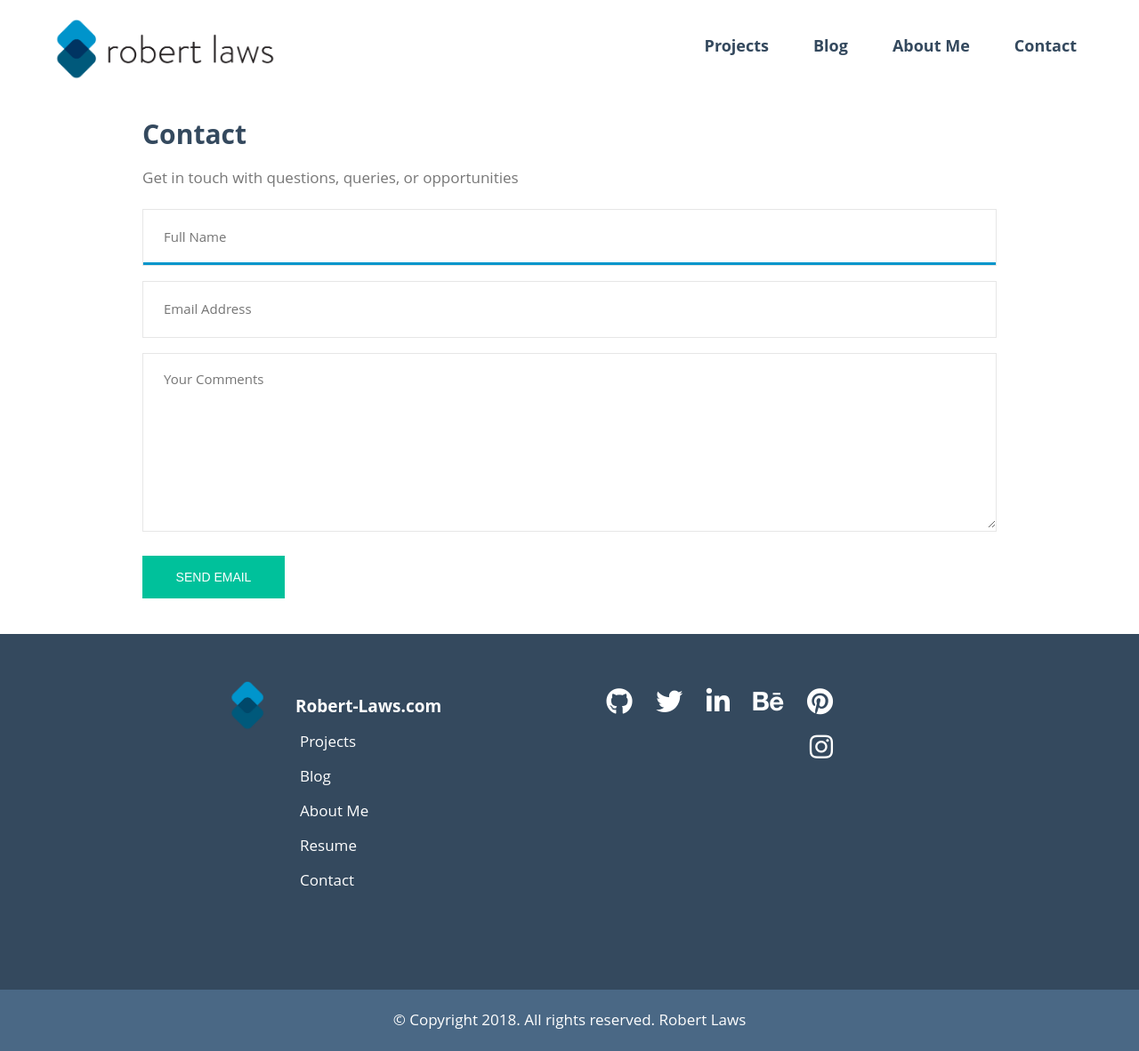
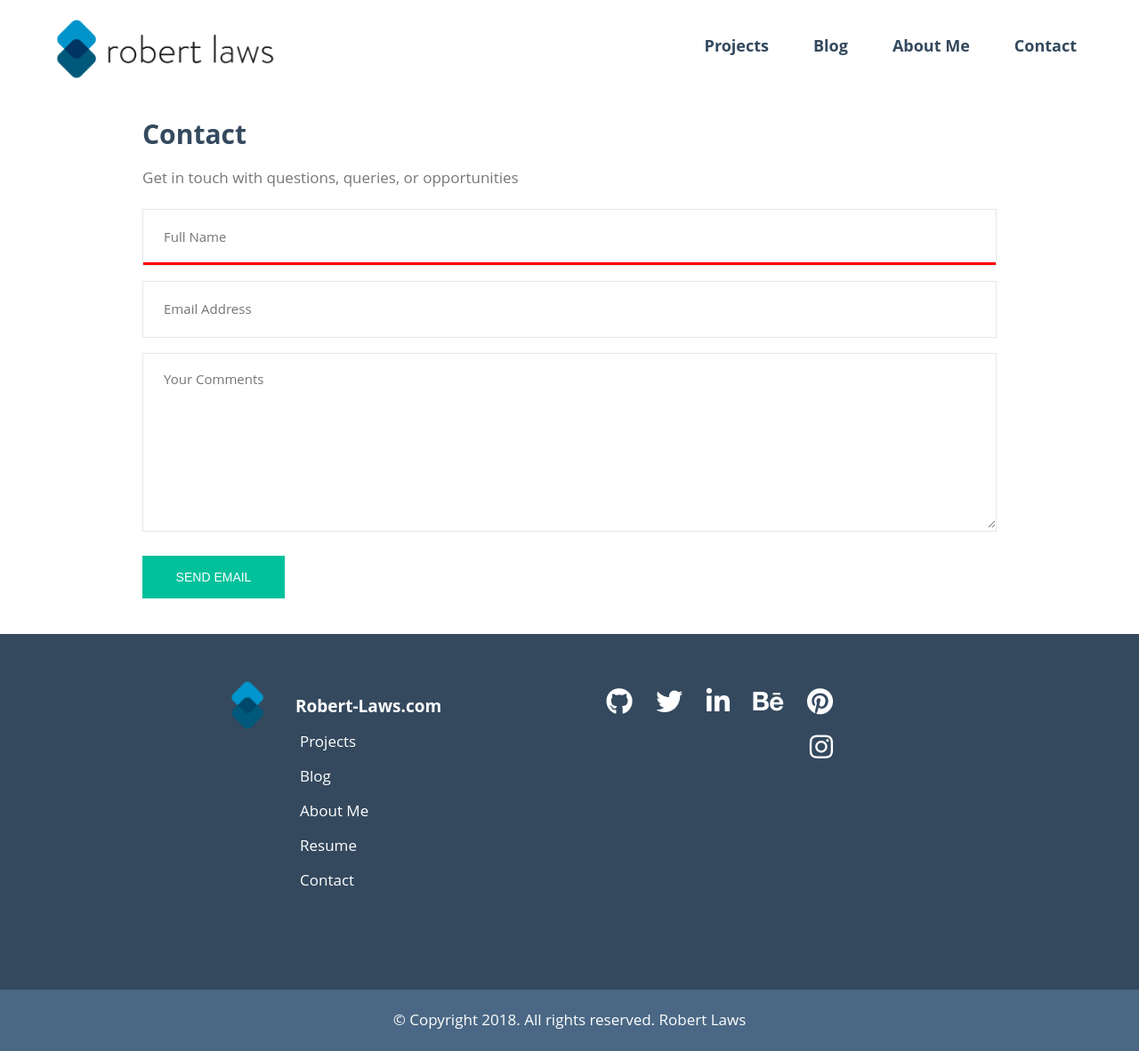
Before and after one commit to robert-laws/jekyll-review-october-2018, a Jekyll site: the page built from contact.html, in a window 1280 px wide. Shown: the whole page at 89% size. Built offline with Jekyll 4.4.1, drawn with Linux system fonts in a browser that asks for light colours; nearby versions of some CDN libraries.

Commit message:
add contact form support and styling

```diff
--- a/_sass/layouts/pages/_contact.scss
+++ b/_sass/layouts/pages/_contact.scss
@@ -84,7 +84,7 @@
             }
 
             &:focus:invalid {
-              // border-bottom: 3px solid #F00;
+              border-bottom: 3px solid #F00;
             }
           }
 
@@ -100,6 +100,10 @@
               outline: none;
               border-bottom: 3px solid $color-primary-light;
             }
+
+            &:focus:invalid {
+              border-bottom: 3px solid #F00;
+            }
           }
         }
 
@@ -108,7 +112,7 @@
           flex-wrap: wrap;
           padding-top: 1rem;
 
-          button {
+          input[type=submit] {
             display: flex;
             justify-content: center;
             align-items: center;
@@ -132,7 +136,7 @@
 
             &:active,
             &:hover {
-              background-color: darken($color-primary, 20%);
+              background-color: darken($color-primary, 30%);
             }
           }
         }
--- a/contact.html
+++ b/contact.html
@@ -11,18 +11,18 @@
       <p>Get in touch with questions, queries, or opportunities</p>
     </div>
     <div class="contact__form">
-        <form id="contact-form" action="#" method="post">
+      <form id="contact-form" action="https://formspree.io/roblaws@me.com" method="POST">
         <div class="contact__form-input-wrap validate-input" data-validate="Name is required">
           <input class="contact__form-input-field" type="text" name="name" placeholder="Full Name" tabindex="1" autofocus required>
         </div>
         <div class="contact__form-input-wrap validate-input" data-validate="Email is required">
-            <input class="contact__form-input-field" type="text" name="email" placeholder="Email Address" tabindex="2" required>
+          <input class="contact__form-input-field" type="email" name="_replyto" placeholder="Email Address" tabindex="2" required>
         </div>
         <div class="contact__form-input-wrap validate-input" data-validate="Comment is requried">
-            <textarea class="contact__form-input-field" name="comments" placeholder="Your Comments" tabindex="3" required></textarea>
+          <textarea class="contact__form-input-field" name="body" placeholder="Your Comments" tabindex="3" required></textarea>
         </div>
         <div class="contact__form-button-wrap">
-            <button class="contact__form-button">Send Email</button>
+          <input class="contact__form-button" type="submit" value="Send Email">
         </div>
       </form>
     </div>
```
Also changed, not shown: README.md. Lines whose indentation alone changed are shown as unchanged.
